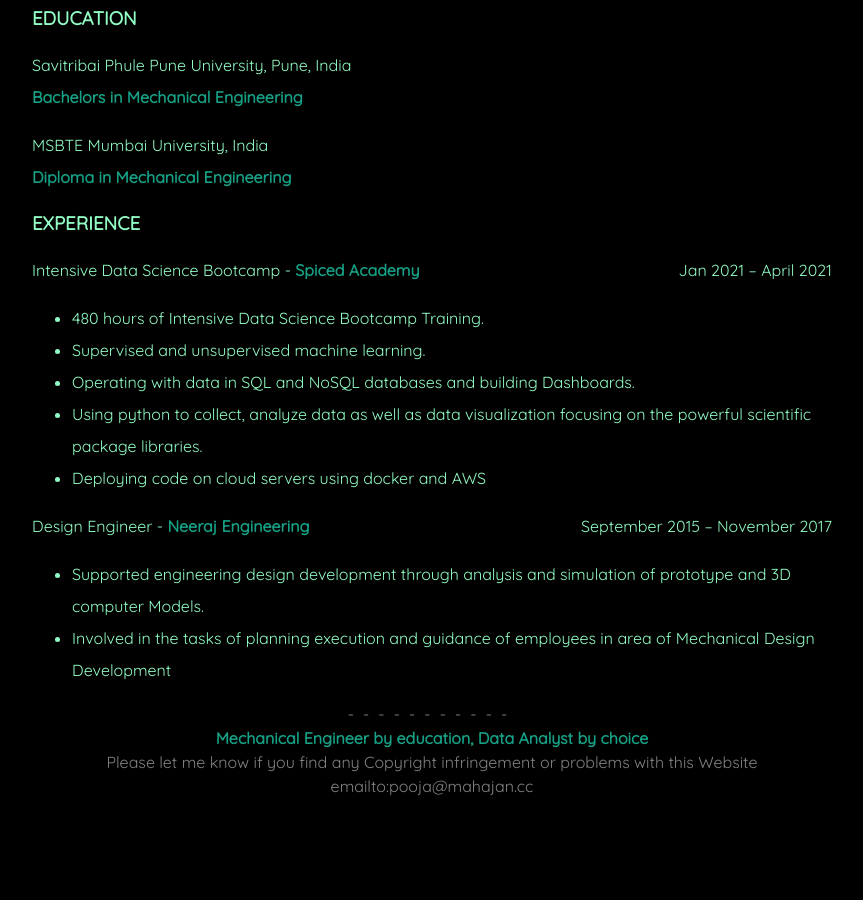
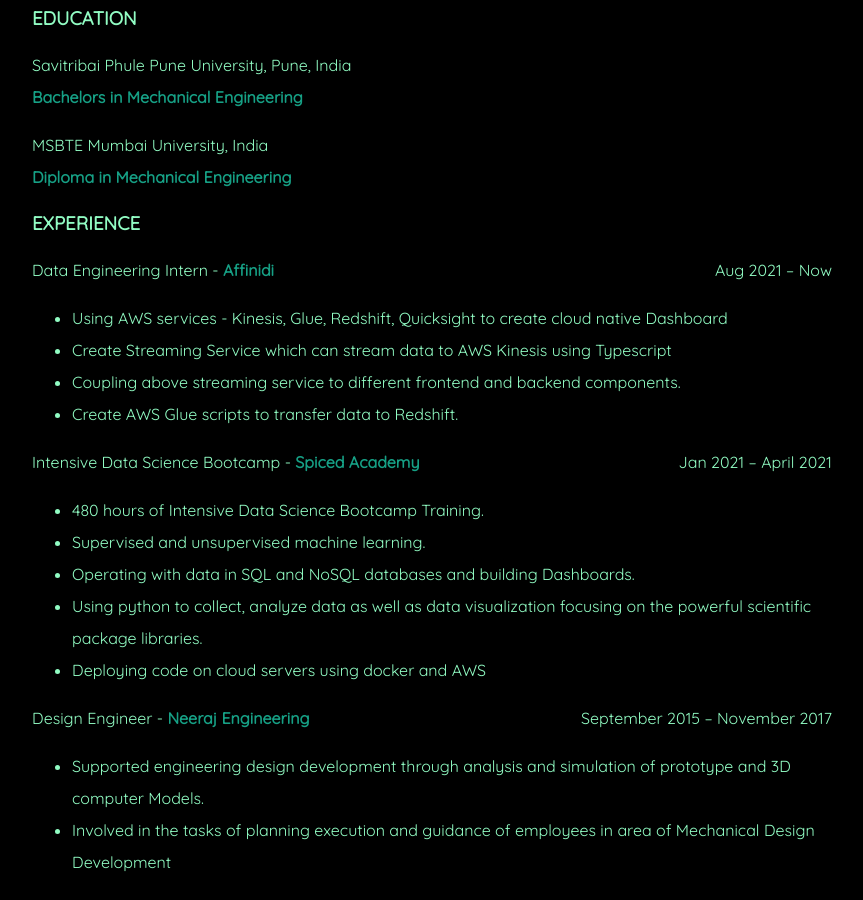
Before and after one commit to pi-dotcom/pooja.mahajan.cloud, a Jekyll site: the page built from resume.md, in a window 1280 px wide and 900 px high, scrolled down 2025 px. Shown: the whole window, without its empty margins (208-1071 px from the left). Built offline with Jekyll 4.4.1, drawn with Linux system fonts in a browser that asks for light colours; nearby versions of some CDN libraries; before the commit the page ends 2883 px from its top, so only the background shows below that.

Commit message:
added affinidi Intern to resume

```diff
--- a/resume.md
+++ b/resume.md
@@ -79,6 +79,11 @@ MSBTE Mumbai University,  India <span style="float: right; "></span>
 
 
 ### EXPERIENCE
+Data Engineering Intern - **Affinidi** <span style="float: right; ">Aug 2021 -- Now</span>
+-  Using AWS services - Kinesis, Glue, Redshift, Quicksight to create cloud native Dashboard
+-  Create Streaming Service which can stream data to AWS Kinesis using Typescript
+-  Coupling above streaming service to different frontend and backend components.
+-  Create AWS Glue scripts to  transfer data to Redshift.
 
 Intensive Data Science Bootcamp - **Spiced Academy** <span style="float: right; ">Jan 2021 -- April 2021</span>
 -  480 hours of Intensive Data Science Bootcamp Training.
```
